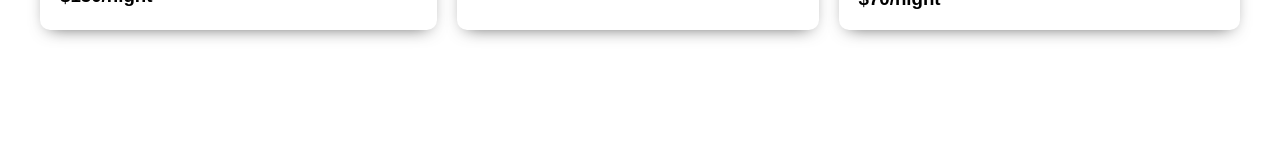
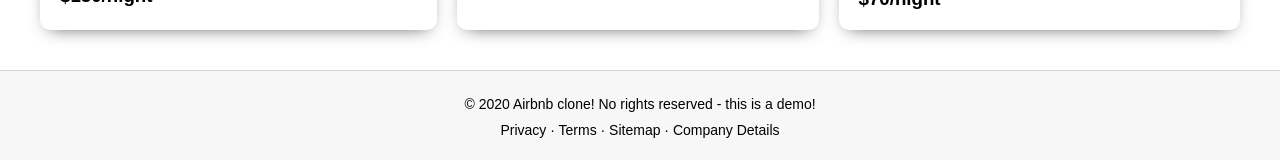
Before and after one commit to gusbikos/airbnb-clone, a React (Create React App) app: page /search in a window 1280 px wide. Shown: the part 1418-1578 px from the top of the page. Before the commit the page ends 1488 px from the top, so only its background shows below. Built offline with nearby package versions, Linux system fonts and the light colour scheme.

Commit message:
Homepage done

```diff
--- a/src/App.js
+++ b/src/App.js
@@ -1,7 +1,8 @@
 import React, { Component } from 'react';
 import './App.css';
-import Home from './Home.js'
-import Header from './Header.js'
+import Home from './Home'
+import Header from './Header'
+import Footer from './Footer'
 
 class App extends Component {
   render() {
@@ -10,6 +11,7 @@
 
         <Header />
         <Home />
+        <Footer />
 
           {/* Header */}
 
--- /dev/null
+++ b/src/Footer.css
@@ -0,0 +1,12 @@
+.footer {
+    border-top: 1px solid lightgray;
+    padding: 20px;
+    background-color: #f7f7f7;
+    bottom: 0;
+    text-align: center;
+}
+
+.footer > p {
+    padding: 5px;
+    font-size: 14px;
+}
--- /dev/null
+++ b/src/Footer.js
@@ -0,0 +1,13 @@
+import React from 'react'
+import './Footer.css'
+
+const Footer = () => {
+    return (
+        <div className='footer'>
+            <p>© 2020 Airbnb clone! No rights reserved - this is a demo!</p>
+            <p>Privacy · Terms · Sitemap · Company Details</p>
+        </div>
+    )
+}
+
+export default Footer
```
